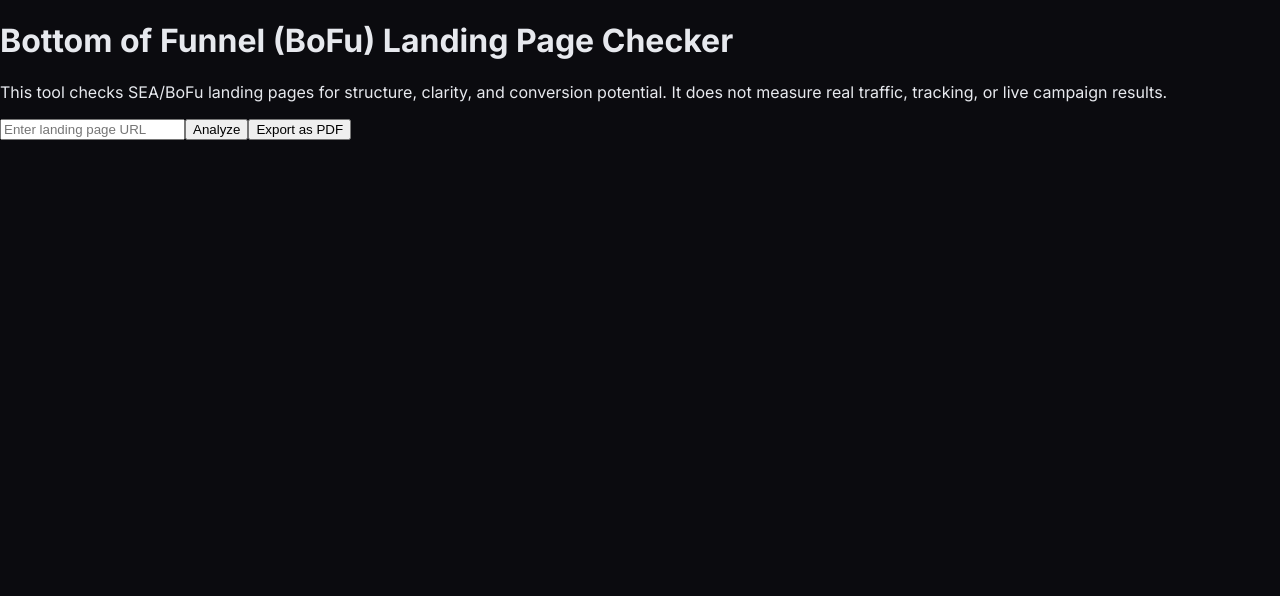
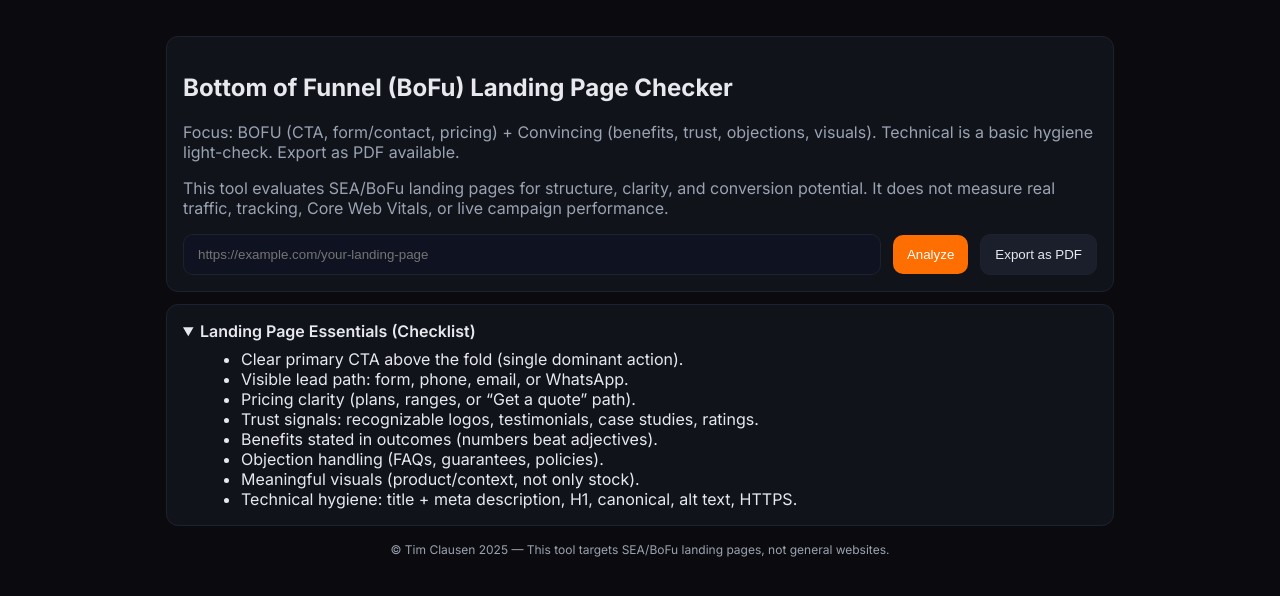
Before and after one commit to t1mbowutal/lp-checker-tool, a Next.js app: page / in a window 1280 px wide. Shown: the top 596 px of the page. Built offline with nearby package versions, Linux system fonts and the light colour scheme.

Commit message:
Add files via upload

```diff
--- a/app/page.tsx
+++ b/app/page.tsx
@@ -1,89 +1,195 @@
-"use client";
+'use client';
+import { useState } from "react";
+import Script from "next/script";
 
-import { useState } from "react";
+type Scores = { overall:number; bofu:number; convincing:number; technical:number };
+type Result = { scores: Scores; positives?: string[]; improvements?: string[]; mgmt?: string };
 
-export default function Home() {
-  const [url, setUrl] = useState("");
-  const [result, setResult] = useState<any>(null);
+function Qual({score}:{score:number}){
+  const s = Math.round(score||0);
+  if(s>=67) return <>High</>;
+  if(s>=34) return <>Medium</>;
+  return <>Low</>;
+}
 
-  const handleAnalyze = async () => {
-    if (!url) return;
-    const res = await fetch("/api/analyze", {
-      method: "POST",
-      headers: { "Content-Type": "application/json" },
-      body: JSON.stringify({ url }),
-    });
-    const data = await res.json();
-    setResult(data);
-  };
+function scoreClass(n:number){
+  const s = Math.round(n||0);
+  return s>=67? "bar-hi": s>=34? "bar-mid":"bar-lo";
+}
+
+function shorten(u:string, max=72){
+  if(!u) return "";
+  if(u.length<=max) return u;
+  return u.slice(0, Math.floor(max*0.6)) + "…"+ u.slice(-Math.floor(max*0.3));
+}
+
+export default function Page(){
+  const [url,setUrl] = useState("");
+  const [loading,setLoading] = useState(false);
+  const [data,setData] = useState<Result|null>(null);
+
+  async function analyze(){
+    if(!url) return;
+    setLoading(true); setData(null);
+    try{
+      const res = await fetch(`/api/analyze?url=${encodeURIComponent(url)}`);
+      if(!res.ok) throw new Error(`API error: ${res.status}`);
+      const j = await res.json();
+      setData(j);
+    }catch(e:any){ alert(e?.message || "Failed to analyze"); }
+    finally{ setLoading(false); }
+  }
+
+  function exportFeedbackCSV(vote:'up'|'down'){
+    if(!data) return;
+    const row = [
+      new Date().toISOString(),
+      url,
+      Math.round(data.scores.overall),
+      Math.round(data.scores.bofu),
+      Math.round(data.scores.convincing),
+      Math.round(data.scores.technical),
+      vote
+    ].join(',');
+    const csv = 'timestamp,url,overall,bofu,convincing,technical,vote\n' + row + '\n';
+    const blob = new Blob([csv], {type:'text/csv'});
+    const a = document.createElement('a');
+    a.href = URL.createObjectURL(blob);
+    a.download = 'lp-checker-feedback.csv';
+    document.body.appendChild(a);
+    a.click();
+    URL.revokeObjectURL(a.href);
+    a.remove();
+  }
 
   return (
-    <main className="min-h-screen bg-[#111] text-gray-100 p-8">
-      <h1 className="text-3xl font-bold text-white">
-        Bottom of Funnel (BoFu) Landing Page Checker
-      </h1>
-
-      {/* Info-Satz, was das Tool macht/nicht macht */}
-      <p className="text-sm text-gray-300 mt-2">
-        This tool checks SEA/BoFu landing pages for structure, clarity, and
-        conversion potential. It does not measure real traffic, tracking, or
-        live campaign results.
+    <main className="container">
+      <section className="hero card">
+        <h1>Bottom of Funnel (BoFu) Landing Page Checker</h1>
+        <p className="sub">
+          Focus: BOFU (CTA, form/contact, pricing) + Convincing (benefits, trust, objections, visuals).
+          Technical is a basic hygiene light-check. Export as PDF available.
+        </p>
+        <p className="sub" style={{marginTop:6}}>
+          This tool evaluates SEA/BoFu landing pages for structure, clarity, and conversion potential. It does not measure real traffic, tracking, Core Web Vitals, or live campaign performance.
         </p>
 
-      <div className="mt-6 flex gap-2">
+        <div className="row">
           <input
-          type="text"
+            type="url"
+            placeholder="https://example.com/your-landing-page"
             value={url}
-          onChange={(e) => setUrl(e.target.value)}
-          placeholder="Enter landing page URL"
-          className="flex-1 rounded p-2 text-black"
+            onChange={(e)=>setUrl(e.target.value)}
           />
+          <button className="btn-primary" onClick={analyze} disabled={loading || !url}>
+            {loading ? "Analyzing..." : "Analyze"}
+          </button>
           <button
-          onClick={handleAnalyze}
-          className="bg-[#ff6e00] hover:bg-orange-600 text-white px-4 py-2 rounded"
+            className="btn-secondary"
+            onClick={()=>{
+              if(typeof window !== "undefined"){
+                const node = document.querySelector(".card.exec") as HTMLElement | null;
+                if(node) (window as any).html2pdf?.().from(node).save("lp-checker.pdf");
+              }
+            }}
           >
-          Analyze
-        </button>
-        <button className="bg-gray-700 hover:bg-gray-600 text-white px-4 py-2 rounded">
             Export as PDF
           </button>
         </div>
 
-      {result && (
-        <div className="mt-10">
-          {/* Executive Summary Block */}
-          <h2 className="text-3xl font-bold text-white mb-2">
-            Executive Summary
-          </h2>
-          <p className="text-xl font-bold text-[#ff6e00] mb-4">
-            Overall score: {result.overallScore}/100 — {result.level}
+        {url && (
+          <div style={{marginTop:8, fontSize:12}}>
+            URL: <a href={url} target="_blank" rel="noopener" style={{color:"#ffffff"}}>{shorten(url,72)}</a>
+          </div>
+        )}
+      </section>
+
+      <section className="card exec">
+        <details className="checklist" open>
+          <summary>Landing Page Essentials (Checklist)</summary>
+          <ul style={{marginLeft:18, marginTop:8}}>
+            <li>Clear primary CTA above the fold (single dominant action).</li>
+            <li>Visible lead path: form, phone, email, or WhatsApp.</li>
+            <li>Pricing clarity (plans, ranges, or “Get a quote” path).</li>
+            <li>Trust signals: recognizable logos, testimonials, case studies, ratings.</li>
+            <li>Benefits stated in outcomes (numbers beat adjectives).</li>
+            <li>Objection handling (FAQs, guarantees, policies).</li>
+            <li>Meaningful visuals (product/context, not only stock).</li>
+            <li>Technical hygiene: title + meta description, H1, canonical, alt text, HTTPS.</li>
+          </ul>
+        </details>
+
+        {data && (<>
+          <div className="exec">
+            <div className="exec-title" style={{fontSize:"1.75rem", fontWeight:800}}>Executive summary</div>
+            <div className="muted" style={{color:"#ff6e00", fontWeight:800, fontSize:"1.125rem", marginTop:2}}>
+              Overall score: <b>{Math.round(data.scores.overall)}</b>/100 — <Qual score={data.scores.overall}/>
+            </div>
+            {data.mgmt && <div className="exec-text" style={{marginTop:6}}>{data.mgmt}</div>}
+          </div>
+
+          <div className="score-grid">
+            <div className="score-card">
+              <h4>Overall <sup><small><abbr title="Weighted combination: 40% BoFu, 30% Convincing, 30% Technical.">info</abbr></small></sup></h4>
+              <div className="bar">
+                <span className={scoreClass(data.scores.overall)} style={{width:`${Math.round(data.scores.overall)}%`}}/>
+              </div>
+              <small><Qual score={data.scores.overall}/></small>
+            </div>
+
+            <div className="score-card">
+              <h4>Purchase / BoFu <sup><small><abbr title="Conversion path: form/CTA, direct contact options, pricing signals.">info</abbr></small></sup></h4>
+              <div className="bar">
+                <span className={scoreClass(data.scores.bofu)} style={{width:`${Math.round(data.scores.bofu)}%`}}/>
+              </div>
+              <small><Qual score={data.scores.bofu}/></small>
+            </div>
+
+            <div className="score-card">
+              <h4>Convincing <sup><small><abbr title="Trust signals: testimonials, case studies, certifications; outcome evidence.">info</abbr></small></sup></h4>
+              <div className="bar">
+                <span className={scoreClass(data.scores.convincing)} style={{width:`${Math.round(data.scores.convincing)}%`}}/>
+              </div>
+              <small><Qual score={data.scores.convincing}/></small>
+            </div>
+
+            <div className="score-card">
+              <h4>Technical <sup><small><abbr title="Basic hygiene: title, meta description, H1, canonical, HTTPS.">info</abbr></small></sup></h4>
+              <div className="bar">
+                <span className={scoreClass(data.scores.technical)} style={{width:`${Math.round(data.scores.technical)}%`}}/>
+              </div>
+              <small><Qual score={data.scores.technical}/></small>
+            </div>
+          </div>
+
+          <p className="note">
+            Disclaimer: This checker parses static HTML only. No tracking, Core Web Vitals, or client-rendered JS.
           </p>
 
-          <p className="text-base text-gray-200 leading-relaxed">
-            {result.summary}
-          </p>
-
-          {/* Beispiel für weitere Boxen etc. */}
-          <div className="grid grid-cols-1 md:grid-cols-2 gap-4 mt-8">
-            <div className="bg-gray-800 p-4 rounded">
-              <h3 className="font-semibold">What works</h3>
-              <ul className="list-disc list-inside text-sm text-gray-300">
-                {result.works?.map((item: string, idx: number) => (
-                  <li key={idx}>{item}</li>
-                ))}
-              </ul>
+          <div className="two-col">
+            <div>
+              <h4>What works</h4>
+              <ul>{(data.positives||[]).map((t,i)=>(<li key={i}>{t}</li>))}</ul>
             </div>
-            <div className="bg-gray-800 p-4 rounded">
-              <h3 className="font-semibold">Improvements</h3>
-              <ul className="list-disc list-inside text-sm text-gray-300">
-                {result.improvements?.map((item: string, idx: number) => (
-                  <li key={idx}>{item}</li>
-                ))}
-              </ul>
+            <div>
+              <h4>Improvements</h4>
+              <ul>{(data.improvements||[]).map((t,i)=>(<li key={i}>{t}</li>))}</ul>
             </div>
           </div>
+
+          {/* Hidden thumbs-only feedback; downloads a CSV row. */}
+          <div style={{display:'flex', gap:8, alignItems:'center', justifyContent:'center', marginTop:10, opacity:0.5}}>
+            <button className="btn-secondary" onClick={()=>exportFeedbackCSV('up')}>👍</button>
+            <button className="btn-secondary" onClick={()=>exportFeedbackCSV('down')}>👎</button>
           </div>
-      )}
+        </>)}
+      </section>
+
+      <footer className="footer">
+        © Tim Clausen 2025 — This tool targets SEA/BoFu landing pages, not general websites.
+      </footer>
+
+      <Script src="https://cdn.jsdelivr.net/npm/html2pdf.js@0.10.1/dist/html2pdf.bundle.min.js" strategy="afterInteractive" />
     </main>
   );
 }
```
Lines whose indentation alone changed are shown as unchanged.
